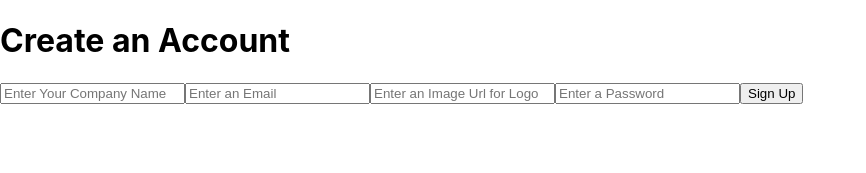
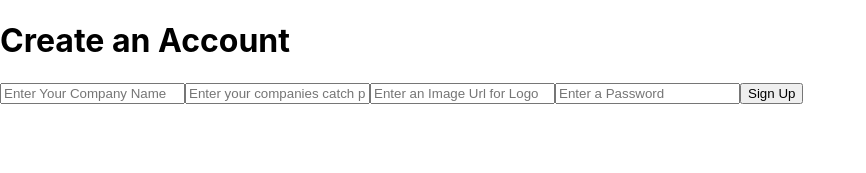
Before and after one commit to stomg7969/hmmteresting_frontend_mod4_project, a React (Create React App) app: page /company/signup in a window 1280 px wide. Shown: the top 173 px of the page, without its empty margins (0-866 px from the left). Built offline with nearby package versions, Linux system fonts and the light colour scheme.

Commit message:
adds logout for company

```diff
--- a/src/Components/CompanyAccount.js
+++ b/src/Components/CompanyAccount.js
@@ -9,7 +9,7 @@ class CompanyAccount extends React.Component {
         <h1>{this.props.company.name}</h1>
         <p>{this.props.company.catch_phrase}</p>
         <button>Edit Your Account</button>
-        <button>Log Out</button>
+        <button onClick={this.props.handleCompanyLogoutClick}>Log Out</button>
       </div>
     );
   }
--- a/src/Components/CompanySignUp.js
+++ b/src/Components/CompanySignUp.js
@@ -10,6 +10,12 @@ class CompanySignUp extends React.Component {
 
   handleChange = e => {
     this.setState({ [e.target.name]: e.target.value });
+  };
+
+  handleCompanySignUp = e => {
+    e.preventDefault();
+    this.props.handleCompanySignUp(this.state);
+    this.setState({ name: "", catch_phrase: "", logo: "", password: "" });
   };
 
   render() {
@@ -29,7 +35,7 @@ class CompanySignUp extends React.Component {
             type="text"
             name="catch_phrase"
             value={this.state.catch_phrase}
-            placeholder="Enter an Email"
+            placeholder="Enter your companies catch phrase"
           />
           <input
             onChange={this.handleChange}
@@ -45,7 +51,7 @@ class CompanySignUp extends React.Component {
             value={this.state.password}
             placeholder="Enter a Password"
           />
-          <button onClick={null} type="submit">
+          <button onClick={this.handleCompanySignUp} type="submit">
             Sign Up
           </button>
         </form>
--- a/src/Components/NavBar.js
+++ b/src/Components/NavBar.js
@@ -15,7 +15,7 @@ class NavBar extends React.Component {
           <span> |Profile| </span>
         </Link>
         <p>Hi, {this.props.user.username}!</p>
-        <button onClick={this.props.handleLogoutClick}>LogOut</button>
+        <button onClick={this.props.handleUserLogoutClick}>LogOut</button>
       </div>
     );
   }
--- a/src/Containers/CompanyContainer.js
+++ b/src/Containers/CompanyContainer.js
@@ -25,7 +25,10 @@ class CompanyContainer extends React.Component {
         <h1>MY PRODUCTS:</h1>
         {products}
         <Filter />
-        <CompanyAccount company={this.props.company} />
+        <CompanyAccount
+          handleCompanyLogoutClick={this.props.handleCompanyLogoutClick}
+          company={this.props.company}
+        />
       </div>
     );
   }
--- a/src/Containers/Landing.js
+++ b/src/Containers/Landing.js
@@ -99,13 +99,33 @@ class Landing extends React.Component {
   };
 
   //============= HANDLES USER LOGOUT ===============//
-  handleLogoutClick = () => {
+  handleUserLogoutClick = () => {
     localStorage.removeItem("user_token");
     this.setState({ user: {} }, () => console.log("logged out"));
     this.props.history.push("/");
   };
 
-  //============= HANDLES USER LOGIN ===============//
+  //============= EDIT USER PROFILE ===============//
+  submitHandler = (userInfo, id) => {
+    let token = localStorage.getItem("user_token");
+
+    fetch(`http://localhost:3000/api/v1/users/${id}`, {
+      method: "PATCH",
+      headers: {
+        "Content-Type": "application/json",
+        authorization: `${token}`
+      },
+      body: JSON.stringify({
+        username: userInfo.username,
+        img: userInfo.img,
+        email: userInfo.email
+      })
+    })
+      .then(r => r.json())
+      .then(data => this.setState({ user: data }));
+  };
+
+  //============= HANDLES COMPANY LOGIN ===============//
   handleCompanyLogin = company => {
     fetch("http://localhost:3000/api/v1/login_company", {
       method: "POST",
@@ -134,28 +154,41 @@ class Landing extends React.Component {
       });
   };
 
-  //============= LOGIN HELPER METHOD ===============//
-  loggedIn = () => this.state.user.username;
-
-  //============= EDIT USER PROFILE ===============//
-  submitHandler = (userInfo, id) => {
-    console.log("clicked", userInfo);
-    let token = localStorage.getItem("user_token");
-
-    fetch(`http://localhost:3000/api/v1/users/${id}`, {
-      method: "PATCH",
+  //============= HANDLES COMPANY SIGNUP ===============//
+  handleCompanySignUp = input => {
+    fetch("http://localhost:3000/api/v1/companies", {
+      method: "POST",
       headers: {
         "Content-Type": "application/json",
-        authorization: `${token}`
+        accepts: "application/json"
       },
       body: JSON.stringify({
-        username: userInfo.username,
-        img: userInfo.img,
-        email: userInfo.email
+        company: {
+          name: input.name,
+          catch_phrase: input.catch_phrase,
+          logo: input.logo,
+          password: input.password
+        }
       })
     })
-      .then(r => r.json())
-      .then(data => this.setState({ user: data }));
+      .then(resp => resp.json())
+      .then(data => {
+        if (data.error) {
+          alert("Incorrect Information");
+          this.props.history.push("/company/signup");
+        } else {
+          localStorage.setItem("company_token", data.token);
+          this.setState({ company: data.company }, () =>
+            this.props.history.push("/company")
+          );
+        }
+      });
+  };
+
+  handleCompanyLogoutClick = () => {
+    localStorage.removeItem("company_token");
+    this.setState({ company: {} }, () => console.log("logged out"));
+    this.props.history.push("/");
   };
 
   render() {
@@ -178,20 +211,30 @@ class Landing extends React.Component {
               <CompanyLogin handleCompanyLogin={this.handleCompanyLogin} />
             )}
           />
-          <Route path="/company/signup" component={CompanySignUp} />
+          <Route
+            path="/company/signup"
+            render={() => (
+              <CompanySignUp handleCompanySignUp={this.handleCompanySignUp} />
+            )}
+          />
           <Route
             path="/user"
             render={() => (
               <UserContainer
                 user={this.state.user}
-                handleLogoutClick={this.handleLogoutClick}
+                handleUserLogoutClick={this.handleUserLogoutClick}
                 submitHandler={this.submitHandler}
               />
             )}
           />
           <Route
             path="/company"
-            render={() => <CompanyContainer company={this.state.company} />}
+            render={() => (
+              <CompanyContainer
+                handleCompanyLogoutClick={this.handleCompanyLogoutClick}
+                company={this.state.company}
+              />
+            )}
           />
           <Route
             path="/"
--- a/src/Containers/UserContainer.js
+++ b/src/Containers/UserContainer.js
@@ -47,7 +47,7 @@ class UserContainer extends React.Component {
       <div>
         <NavBar
           user={this.props.user.username ? this.props.user : ""}
-          handleLogoutClick={this.props.handleLogoutClick}
+          handleUserLogoutClick={this.props.handleUserLogoutClick}
         />
         <Switch>
           <Route
```
